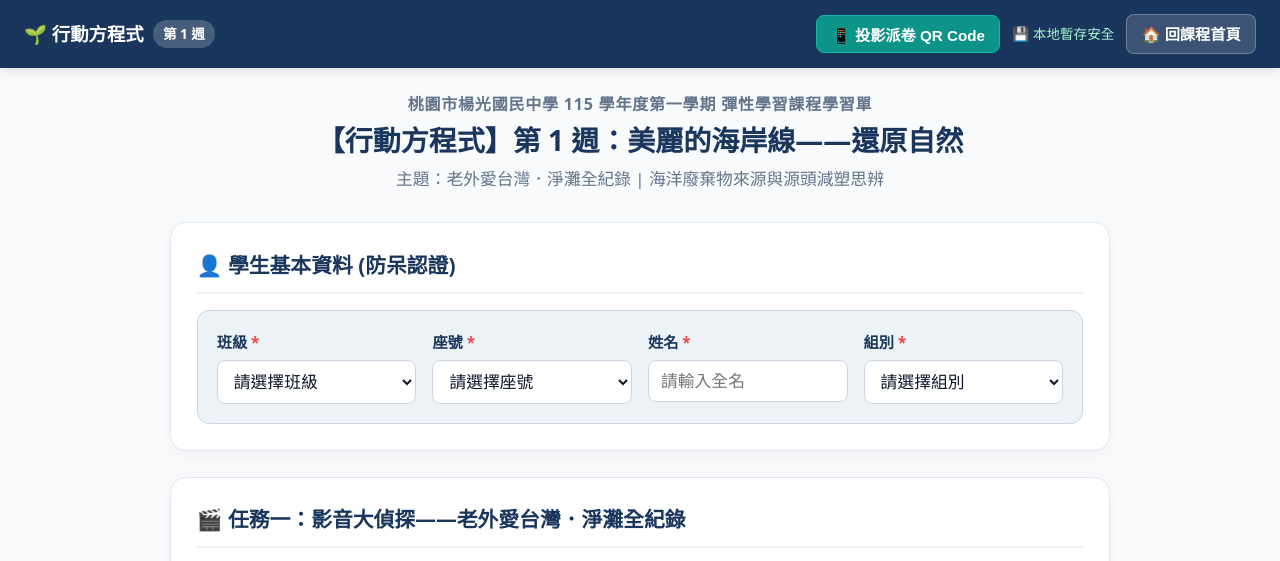
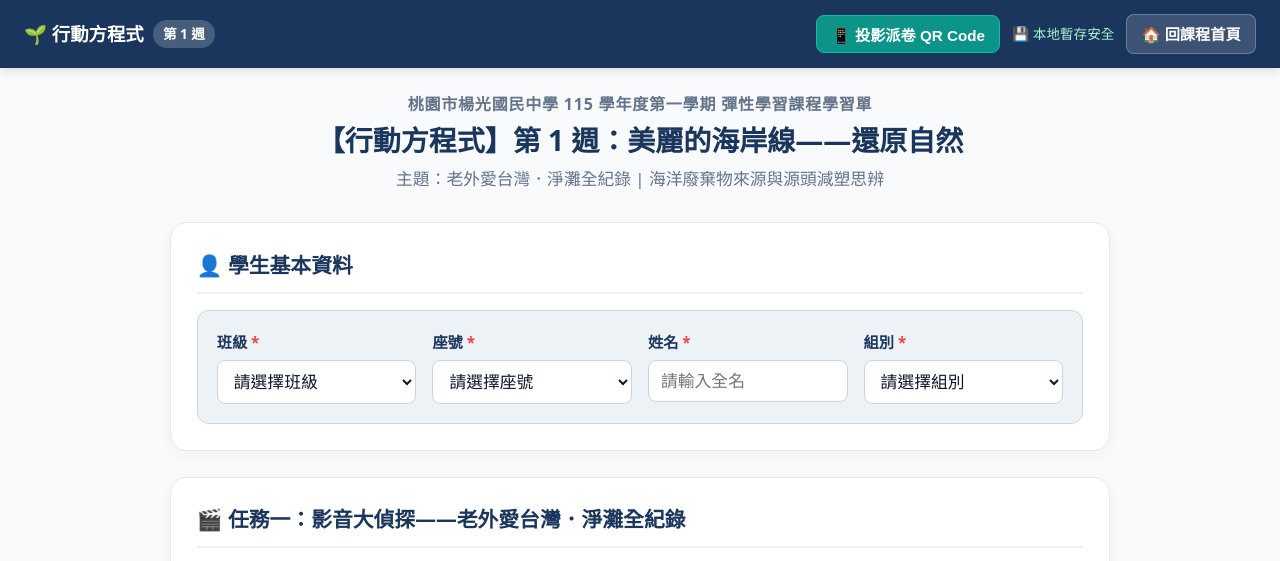
Before and after one commit to zeroseven-hue/action115, a plain HTML site: page week1.html in a window 1280 px wide. Shown: the top 561 px of the page. Drawn offline with Linux system fonts and the light colour scheme.

Commit message:
style: remove student-sensitive (防呆認證) subtitle from student info header across all weeks

```diff
--- a/week1.html
+++ b/week1.html
@@ -33,7 +33,7 @@
 
     <!-- 學生基本資料卡 -->
     <div class="card">
-      <h3 class="card-title">👤 學生基本資料 (防呆認證)</h3>
+      <h3 class="card-title">👤 學生基本資料</h3>
 
     <div class="student-bar">
       <div class="form-group">
```
Also changed, not shown: week2.html (+1 -1 lines), week3.html (+1 -1 lines), week4.html (+1 -1 lines), week5.html (+1 -1 lines), week6.html (+1 -1 lines), week8.html (+1 -1 lines), week9.html (+1 -1 lines).
